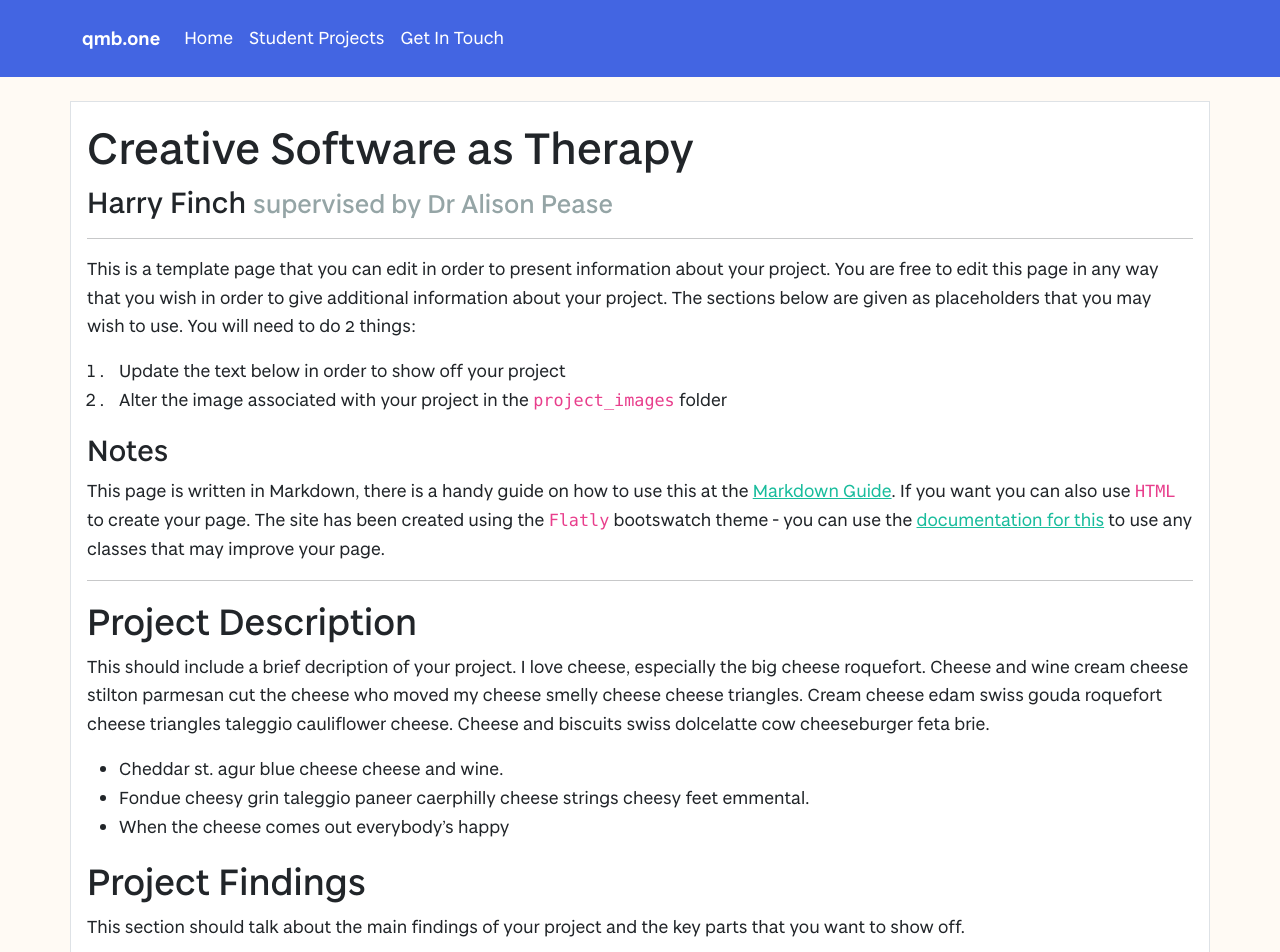
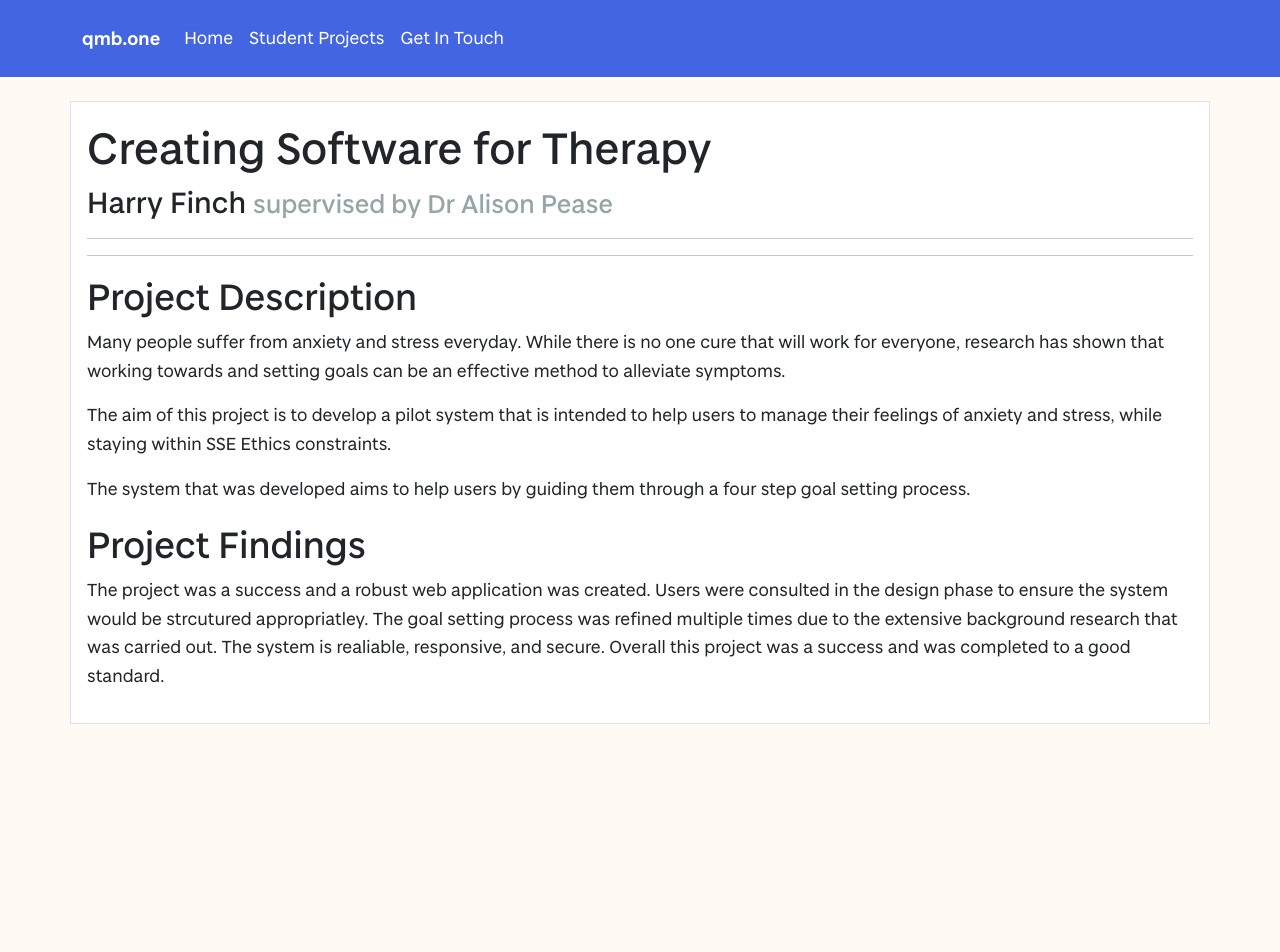
Before and after one commit to vivienprk/degree-show-2022, a Jekyll site: the page built from projects/HarryFinch.md, in a window 1280 px wide and 1400 px high. Shown: the top 952 px of the window. Built offline with Jekyll 4.4.1, drawn with Linux system fonts in a browser that asks for light colours; some of the changed text lies outside the part shown.

Commit message:
Update HarryFinch.md

```diff
--- a/projects/HarryFinch.md
+++ b/projects/HarryFinch.md
@@ -2,35 +2,19 @@
 layout: project
 studentName: "Harry Finch"
 supervisorName: "Dr Alison Pease"
-projectTitle: "Creative Software as Therapy"
-projectImage: "sampleImage.jpg"
+projectTitle: "Creating Software for Therapy"
+projectImage: ""
 
 ---
-
-This is a template page that you can edit in order to present information about your project. You are free to edit this page in any way that you wish in order to give additional information about your project. The sections below are given as placeholders that you may wish to use. You will need to do 2 things:
-
-1. Update the text below in order to show off your project
-2. Alter the image associated with your project in the `project_images` folder
-
-### Notes
-This page is written in Markdown, there is a handy guide on how to use this at the [Markdown Guide](https://www.markdownguide.org/cheat-sheet/). If you want you can also use `HTML` to create your page. The site has been created using the `Flatly` bootswatch theme - you can use the [documentation for this](https://bootswatch.com/flatly/) to use any classes that may improve your page.
 
 <hr>
 
 ## Project Description
-This should include a brief decription of your project. I love cheese, especially the big cheese roquefort. Cheese and wine cream cheese stilton parmesan cut the cheese who moved my cheese smelly cheese cheese triangles. Cream cheese edam swiss gouda roquefort cheese triangles taleggio cauliflower cheese. Cheese and biscuits swiss dolcelatte cow cheeseburger feta brie.
+Many people suffer from anxiety and stress everyday. While there is no one cure that will work for everyone, research has shown that working towards and setting goals can be an effective method to alleviate symptoms.
 
-- Cheddar st. agur blue cheese cheese and wine.
-- Fondue cheesy grin taleggio paneer caerphilly cheese strings cheesy feet emmental.
-- When the cheese comes out everybody's happy
+The aim of this project is to develop a pilot system that is intended to help users to manage their feelings of anxiety and stress, while staying within SSE Ethics constraints.
+
+The system that was developed aims to help users by guiding them through a four step goal setting process.
 
 ## Project Findings
-This section should talk about the main findings of your project and the key parts that you want to show off.
-
-## Project Media
-If you are really keen you can also create a video to demonstrate your project and embed this in the page. An example of a youTube video being embedded is below. You will want to change the width of this to be 100% and put the height as something around 500.
-
-
-<iframe width="100%" height="500" src="https://www.youtube.com/embed/YUEaupJk5AI" title="YouTube video player" frameborder="0" allow="accelerometer; autoplay; clipboard-write; encrypted-media; gyroscope; picture-in-picture" allowfullscreen></iframe>
-
-Cheddar st. agur blue cheese cheese and wine. Fondue cheesy grin taleggio paneer caerphilly cheese strings cheesy feet emmental. When the cheese comes out everybody's happy
+The project was a success and a robust web application was created. Users were consulted in the design phase to ensure the system would be strcutured appropriatley. The goal setting process was refined multiple times due to the extensive background research that was carried out. The system is realiable, responsive, and secure. Overall this project was a success and was completed to a good standard.
```
